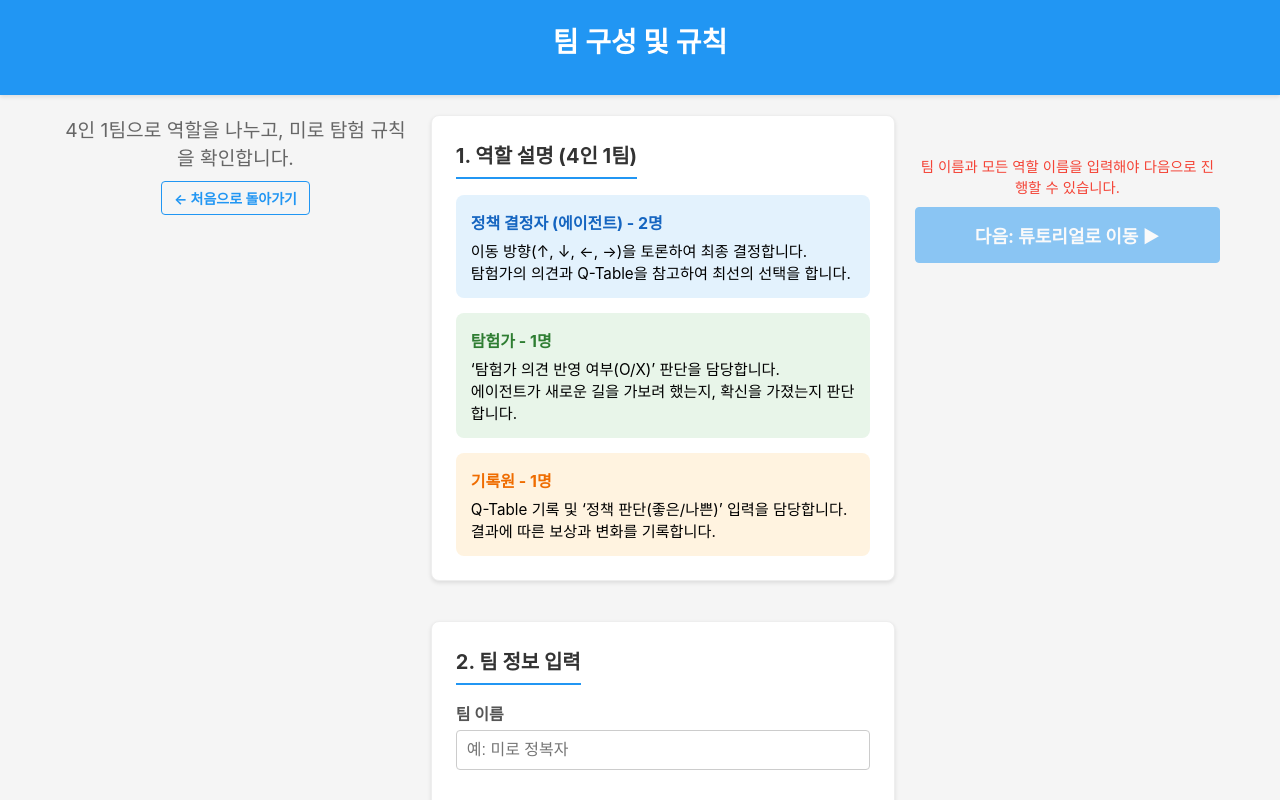
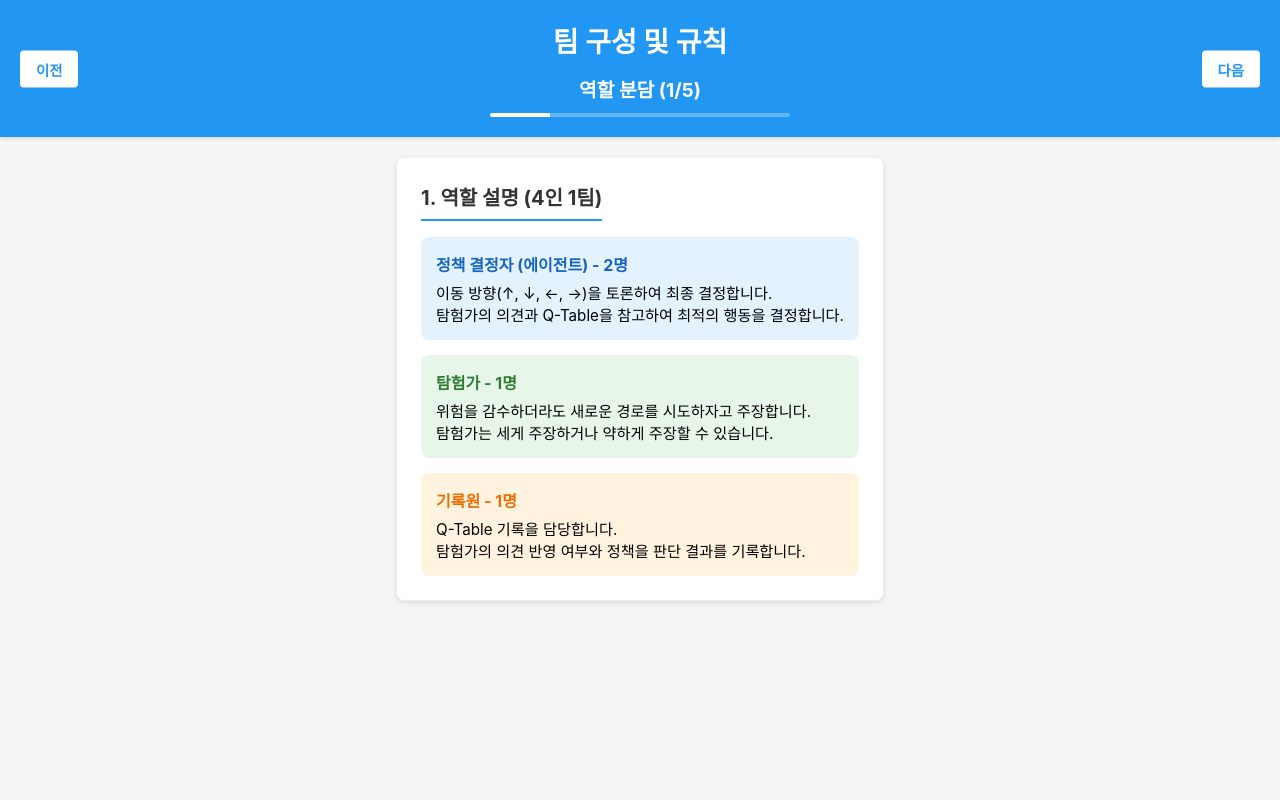
Before and after one commit to soyoon19/miro, a React (Vite) app: page /team in a window 1280 px wide. Shown: the top 800 px of the page. Built offline with nearby package versions, Linux system fonts and the light colour scheme.

Commit message:
TeamPage 추가 : 팀 구성 및 규칙 설명 페이지

```diff
--- a/src/components/layout/PageLayout.tsx
+++ b/src/components/layout/PageLayout.tsx
@@ -6,6 +6,11 @@ interface PageLayoutProps {
     maxWidth?: string;
     className?: string;
     headerContent?: React.ReactNode;
+    onBack?: () => void;
+    onNext?: () => void;
+    nextLabel?: string;
+    nextDisabled?: boolean;
+    center?: boolean;
 }
 
 const PageLayout: React.FC<PageLayoutProps> = ({
@@ -13,17 +18,73 @@ const PageLayout: React.FC<PageLayoutProps> = ({
     title,
     maxWidth = '1600px',
     className = '',
-    headerContent
+    headerContent,
+    onBack,
+    onNext,
+    nextLabel,
+    nextDisabled,
+    center
 }) => {
     return (
         <div className={`page-layout ${className}`} style={{ minHeight: '100vh', display: 'flex', flexDirection: 'column' }}>
             {title && (
-                <header className="app-header">
+                <header className="app-header" style={{ position: 'relative' }}>
+                    {onBack && (
+                        <button
+                            onClick={onBack}
+                            style={{
+                                position: 'absolute',
+                                left: '20px',
+                                top: '50%',
+                                transform: 'translateY(-50%)',
+                                background: 'white',
+                                border: 'none',
+                                color: '#2196F3',
+                                padding: '8px 16px',
+                                borderRadius: '4px',
+                                cursor: 'pointer',
+                                fontSize: '0.9rem',
+                                fontWeight: 'bold'
+                            }}
+                        >
+                            이전
+                        </button>
+                    )}
                     <h1>{title}</h1>
                     {headerContent}
+                    {onNext && (
+                        <button
+                            onClick={onNext}
+                            disabled={nextDisabled}
+                            style={{
+                                position: 'absolute',
+                                right: '20px',
+                                top: '50%',
+                                transform: 'translateY(-50%)',
+                                background: nextDisabled ? 'rgba(255,255,255,0.3)' : 'white',
+                                border: 'none',
+                                color: nextDisabled ? 'rgba(0,0,0,0.3)' : '#2196F3',
+                                padding: '8px 16px',
+                                borderRadius: '4px',
+                                cursor: nextDisabled ? 'not-allowed' : 'pointer',
+                                fontSize: '0.9rem',
+                                fontWeight: 'bold'
+                            }}
+                        >
+                            {nextLabel || '다음 →'}
+                        </button>
+                    )}
                 </header>
             )}
-            <main className="main-content" style={{ maxWidth, width: '100%', margin: '0 auto', padding: '20px', flex: 1 }}>
+            <main className="main-content" style={{
+                maxWidth,
+                width: '100%',
+                margin: '0 auto',
+                padding: '20px',
+                display: center ? 'flex' : 'block',
+                flexDirection: center ? 'column' : undefined,
+                alignItems: center ? 'center' : undefined
+            }}>
                 {children}
             </main>
         </div>
--- a/src/pages/team/TeamPage.tsx
+++ b/src/pages/team/TeamPage.tsx
@@ -1,7 +1,6 @@
 import { useState, useEffect } from 'react';
 import { useNavigate } from 'react-router-dom';
 import PageLayout from '../../components/layout/PageLayout';
-import { Button } from '../../components/ui/Button';
 import { Card } from '../../components/ui/Card';
 
 interface TeamInfo {
@@ -22,7 +21,7 @@ const TeamPage = () => {
         recorder: ''
     });
 
-    const [isSaved, setIsSaved] = useState(false);
+    const [currentStep, setCurrentStep] = useState(0); // 0 to 4 (Total 5 steps)
 
     // Load from localStorage on mount
     useEffect(() => {
@@ -30,10 +29,6 @@ const TeamPage = () => {
         if (savedInfo) {
             try {
                 setTeamInfo(JSON.parse(savedInfo));
-                // If data exists, consider it effectively saved properly unless user changes it,
-                // but explicit save action confirms it.
-                // We'll leave isSaved false initially to encourage checking/saving,
-                // or we could check validity. Let's keep it simple.
             } catch (e) {
                 console.error('Failed to parse team info', e);
             }
@@ -46,13 +41,10 @@ const TeamPage = () => {
             ...prev,
             [name]: value
         }));
-        setIsSaved(false); // Reset saved status on change
     };
 
     const handleSave = () => {
         localStorage.setItem('rl_maze_team_info', JSON.stringify(teamInfo));
-        setIsSaved(true);
-        alert('저장되었습니다.'); // Simple alert as toast replacement for now
     };
 
     const isValid =
@@ -63,8 +55,27 @@ const TeamPage = () => {
         teamInfo.recorder.trim() !== '';
 
     const handleNext = () => {
-        if (isValid) {
+        if (currentStep === 1 && !isValid) {
+            alert('팀 정보 입력을 완료해주세요.');
+            return;
+        }
+
+        if (currentStep === 1) {
+            handleSave(); // Auto save when moving from form step
+        }
+
+        if (currentStep < 4) {
+            setCurrentStep(prev => prev + 1);
+        } else {
             navigate('/tutorial');
+        }
+    };
+
+    const handleBack = () => {
+        if (currentStep > 0) {
+            setCurrentStep(prev => prev - 1);
+        } else {
+            navigate('/');
         }
     };
 
@@ -84,52 +95,39 @@ const TeamPage = () => {
         color: '#555'
     };
 
+    // Step Content Renderers
+    const renderStepContent = () => {
+        switch (currentStep) {
+            case 0: // 역할 설명
                 return (
-        <PageLayout
-            title="팀 구성 및 규칙"
-            maxWidth="1200px"
-        >
-            <div style={{ textAlign: 'center', marginBottom: '30px' }}>
-                <p style={{ fontSize: '1.2rem', color: '#666' }}>
-                    4인 1팀으로 역할을 나누고, 미로 탐험 규칙을 확인합니다.
-                </p>
-                <div style={{ marginTop: '10px' }}>
-                    <Button variant="outline" size="sm" onClick={() => navigate('/')}>
-                        ← 처음으로 돌아가기
-                    </Button>
-                </div>
-            </div>
-
-            <div style={{ display: 'grid', gridTemplateColumns: 'repeat(auto-fit, minmax(350px, 1fr))', gap: '20px' }}>
-
-                {/* Section 1: Role Description */}
                     <Card title="1. 역할 설명 (4인 1팀)">
                         <div style={{ display: 'flex', flexDirection: 'column', gap: '15px' }}>
                             <div style={{ background: '#E3F2FD', padding: '15px', borderRadius: '8px' }}>
                                 <h4 style={{ margin: '0 0 5px 0', color: '#1565C0' }}>정책 결정자 (에이전트) - 2명</h4>
                                 <p style={{ margin: 0, fontSize: '0.95rem' }}>
                                     이동 방향(↑, ↓, ←, →)을 토론하여 최종 결정합니다.<br />
-                                탐험가의 의견과 Q-Table을 참고하여 최선의 선택을 합니다.
+                                    탐험가의 의견과 Q-Table을 참고하여 최적의 행동을 결정합니다.
                                 </p>
                             </div>
                             <div style={{ background: '#E8F5E9', padding: '15px', borderRadius: '8px' }}>
                                 <h4 style={{ margin: '0 0 5px 0', color: '#2E7D32' }}>탐험가 - 1명</h4>
                                 <p style={{ margin: 0, fontSize: '0.95rem' }}>
-                                ‘탐험가 의견 반영 여부(O/X)’ 판단을 담당합니다.<br />
-                                에이전트가 새로운 길을 가보려 했는지, 확신을 가졌는지 판단합니다.
+                                    위험을 감수하더라도 새로운 경로를 시도하자고 주장합니다.<br />
+                                    탐험가는 세게 주장하거나 약하게 주장할 수 있습니다.
                                 </p>
                             </div>
                             <div style={{ background: '#FFF3E0', padding: '15px', borderRadius: '8px' }}>
                                 <h4 style={{ margin: '0 0 5px 0', color: '#EF6C00' }}>기록원 - 1명</h4>
                                 <p style={{ margin: 0, fontSize: '0.95rem' }}>
-                                Q-Table 기록 및 ‘정책 판단(좋은/나쁜)’ 입력을 담당합니다.<br />
-                                결과에 따른 보상과 변화를 기록합니다.
+                                    Q-Table 기록을 담당합니다.<br />
+                                    탐험가의 의견 반영 여부와 정책을 판단 결과를 기록합니다.
                                 </p>
                             </div>
                         </div>
                     </Card>
-
-                {/* Section 2: Team Info Form */}
+                );
+            case 1: // 팀 정보 입력
+                return (
                     <Card title="2. 팀 정보 입력">
                         <div>
                             <div style={{ marginBottom: '20px' }}>
@@ -193,76 +191,103 @@ const TeamPage = () => {
                                     />
                                 </div>
                             </div>
-
-                        <div style={{ marginTop: '20px', display: 'flex', justifyContent: 'flex-end' }}>
-                            <Button onClick={handleSave} variant="secondary" size="md">
-                                정보 저장하기
-                            </Button>
-                        </div>
                         </div>
                     </Card>
-
-                {/* Section 3: Game Rules */}
-                <Card title="3. 게임 규칙" style={{ gridColumn: '1 / -1' }}>
-                    <div style={{ display: 'grid', gridTemplateColumns: 'repeat(auto-fit, minmax(300px, 1fr))', gap: '30px' }}>
+                );
+            case 2: // 게임 규칙 1
+                return (
+                    <Card title="3-1. 게임 규칙 - 기본">
                         <div>
-                            <h4 style={{ borderBottom: '1px solid #ddd', paddingBottom: '8px' }}>기본 규칙</h4>
-                            <ul style={{ paddingLeft: '20px', lineHeight: '1.8' }}>
-                                <li><strong>목표:</strong> 시작 지점에서 출발하여 목표 지점(★)에 도착하세요.</li>
-                                <li><strong>행동(Action):</strong> 상(Up), 하(Down), 좌(Left), 우(Right) 중 하나를 선택합니다.</li>
-                                <li><strong>말하기 규칙:</strong> "현재 상태 (Y, X)에서 [Action]을 시도합니다" 라고 크게 말하세요.</li>
-                                <li><strong>에피소드:</strong> 총 3번의 에피소드를 진행합니다.</li>
+                            <ul style={{ paddingLeft: '20px', lineHeight: '2.0', fontSize: '1.1rem' }}>
+                                <li style={{ marginBottom: '10px' }}><strong>목표:</strong> 시작 지점에서 출발하여 목표 지점(★)에 도착하세요.</li>
+                                <li style={{ marginBottom: '10px' }}><strong>행동(Action):</strong> 상(Up), 하(Down), 좌(Left), 우(Right) 중 하나를 선택합니다.</li>
+                                <li style={{ marginBottom: '10px' }}><strong>에피소드:</strong> 총 3번의 에피소드를 진행합니다.</li>
                                 <li><strong>종료 조건:</strong> 목표 도착(+10점) 또는 최대 12회 행동 시 종료됩니다.</li>
                             </ul>
                         </div>
-
+                    </Card>
+                );
+            case 3: // 게임 규칙 2
+                return (
+                    <Card title="3-2. 게임 규칙 - 이동 및 점수">
                         <div>
-                            <h4 style={{ borderBottom: '1px solid #ddd', paddingBottom: '8px' }}>이동 및 점수</h4>
-                            <ul style={{ paddingLeft: '20px', lineHeight: '1.8' }}>
-                                <li><strong>이동 성공:</strong> -1점 (시간 비용), 캐릭터가 해당 방향으로 이동</li>
-                                <li><strong>이동 불가능:</strong> -5점 (벽/장애물/맵 밖), 제자리 유지</li>
-                                <li><strong>목표 도착:</strong> +10점, 즉시 해당 에피소드 종료</li>
+                            <ul style={{ paddingLeft: '20px', lineHeight: '2.0', fontSize: '1.1rem' }}>
+                                <li style={{ marginBottom: '15px' }}>
+                                    <strong style={{ color: '#2196F3' }}>이동 성공 (-1점):</strong><br />
+                                    벽이 없는 곳으로 이동하면 1점이 감점됩니다. (시간 비용)
+                                </li>
+                                <li style={{ marginBottom: '15px' }}>
+                                    <strong style={{ color: '#F44336' }}>이동 불가능 (-5점):</strong><br />
+                                    미로 밖이나 벽/장애물로 이동을 시도하면 5점이 감점되고, <strong>제자리에 머무릅니다.</strong>
+                                </li>
+                                <li>
+                                    <strong style={{ color: '#4CAF50' }}>목표 도착 (+10점):</strong><br />
+                                    목표 지점에 도착하면 10점을 얻고, <strong>즉시 에피소드가 종료됩니다.</strong>
+                                </li>
                             </ul>
                         </div>
-
-                        <div style={{ gridColumn: '1 / -1' }}>
-                            <h4 style={{ borderBottom: '1px solid #ddd', paddingBottom: '8px' }}>Turn 진행 순서</h4>
-                            <ol style={{ paddingLeft: '20px', lineHeight: '1.8', background: '#f9f9f9', padding: '15px 40px', borderRadius: '8px' }}>
-                                <li><strong>정책 결정자:</strong> 탐험가 의견 + Q-Table을 보고 이동 방향 결정</li>
-                                <li><strong>환경(시스템):</strong> 미로 화면에서 화살표 버튼 클릭 → 결과(이동/점수) 확인</li>
-                                <li><strong>기록원:</strong> Q-Table에 결과 기록, 정책 판단(좋은/나쁜) 입력</li>
-                                <li><strong>탐험가:</strong> 이번 행동이 모험적이었는지 의견 반영 여부 체크</li>
+                    </Card>
+                );
+            case 4: // 게임 규칙 3
+                return (
+                    <Card title="3-3. 게임 규칙 - Turn 진행 순서">
+                        <div>
+                            <ol style={{ paddingLeft: '20px', lineHeight: '2.0', fontSize: '1.1rem', background: '#f9f9f9', padding: '30px', borderRadius: '8px' }}>
+                                <li style={{ marginBottom: '15px' }}><strong>정책 결정자:</strong> 탐험가 의견 + Q-Table을 보고 이동 방향 결정</li>
+                                <li style={{ marginBottom: '15px' }}><strong>환경(시스템):</strong> 미로 화면에서 화살표 버튼 클릭 → 결과(이동/점수) 확인</li>
+                                <li style={{ marginBottom: '15px' }}><strong>기록원:</strong> 탐험가의 의견 반영 여부와 정책 판단 결과를 협의하여 Q-Table에 결과 기록</li>
                             </ol>
-                            <p style={{ textAlign: 'center', marginTop: '20px', fontWeight: 'bold', color: '#2196F3' }}>
-                                “이 게임은 빨리 깨는 것보다 선택의 근거를 설명하는 것이 중요합니다.”
+                            <p style={{ textAlign: 'center', marginTop: '30px', fontWeight: 'bold', color: '#2196F3', fontSize: '1.2rem' }}>
+                                “3번의 에피소드를 통해 최적의 경로를 탐색해보세요.”
                             </p>
                         </div>
+                    </Card>
+                );
+            default:
+                return null;
+        }
+    };
+
+    const getStepTitle = () => {
+        if (currentStep === 0) return "역할 분담";
+        if (currentStep === 1) return "팀 정보 설정";
+        return "규칙 ";
+    };
+
+    return (
+        <PageLayout
+            title="팀 구성 및 규칙"
+            headerContent={
+                <div style={{ textAlign: 'center', marginTop: '10px' }}>
+                    <div style={{ fontSize: '1.2rem', fontWeight: 'bold', marginBottom: '10px' }}>{getStepTitle()} ({currentStep + 1}/5)</div>
+                    <div style={{ height: '4px', background: 'rgba(255,255,255,0.3)', borderRadius: '2px', overflow: 'hidden', margin: '0 auto', maxWidth: '300px' }}>
+                        <div style={{
+                            height: '100%',
+                            background: 'white',
+                            width: `${((currentStep + 1) / 5) * 100}%`,
+                            transition: 'width 0.3s ease'
+                        }} />
                     </div>
-                </Card>
+                </div>
+            }
+            maxWidth="800px" // Fixed width as requested
+            center={true}
+            onBack={handleBack}
+            onNext={handleNext}
+            nextLabel={currentStep === 4 ? '튜토리얼 시작하기' : '다음'}
+            nextDisabled={currentStep === 1 && !isValid}
+        >
 
-            </div>
+            {renderStepContent()}
 
-            {/* Footer CTA */}
-            <div style={{ marginTop: '40px', textAlign: 'center', paddingBottom: '40px' }}>
-                <div style={{ marginBottom: '10px' }}>
-                    {!isValid && (
-                        <span style={{ color: '#F44336', fontSize: '0.9rem' }}>
-                            팀 이름과 모든 역할 이름을 입력해야 다음으로 진행할 수 있습니다.
+            <div style={{ marginTop: '30px', textAlign: 'center' }}>
+                <div style={{ marginBottom: '10px', minHeight: '20px' }}>
+                    {currentStep === 1 && !isValid && (
+                        <span style={{ color: '#777777ff', fontSize: '0.9rem' }}>
+                            모든 정보를 입력해야 다음으로 넘어갈 수 있습니다.
                         </span>
                     )}
                 </div>
-                <Button
-                    onClick={handleNext}
-                    disabled={!isValid}
-                    size="lg"
-                    style={{
-                        width: '100%',
-                        maxWidth: '400px',
-                        opacity: isValid ? 1 : 0.5
-                    }}
-                >
-                    다음: 튜토리얼로 이동 ▶
-                </Button>
             </div>
         </PageLayout>
     );
```
Lines whose indentation alone changed are shown as unchanged.
